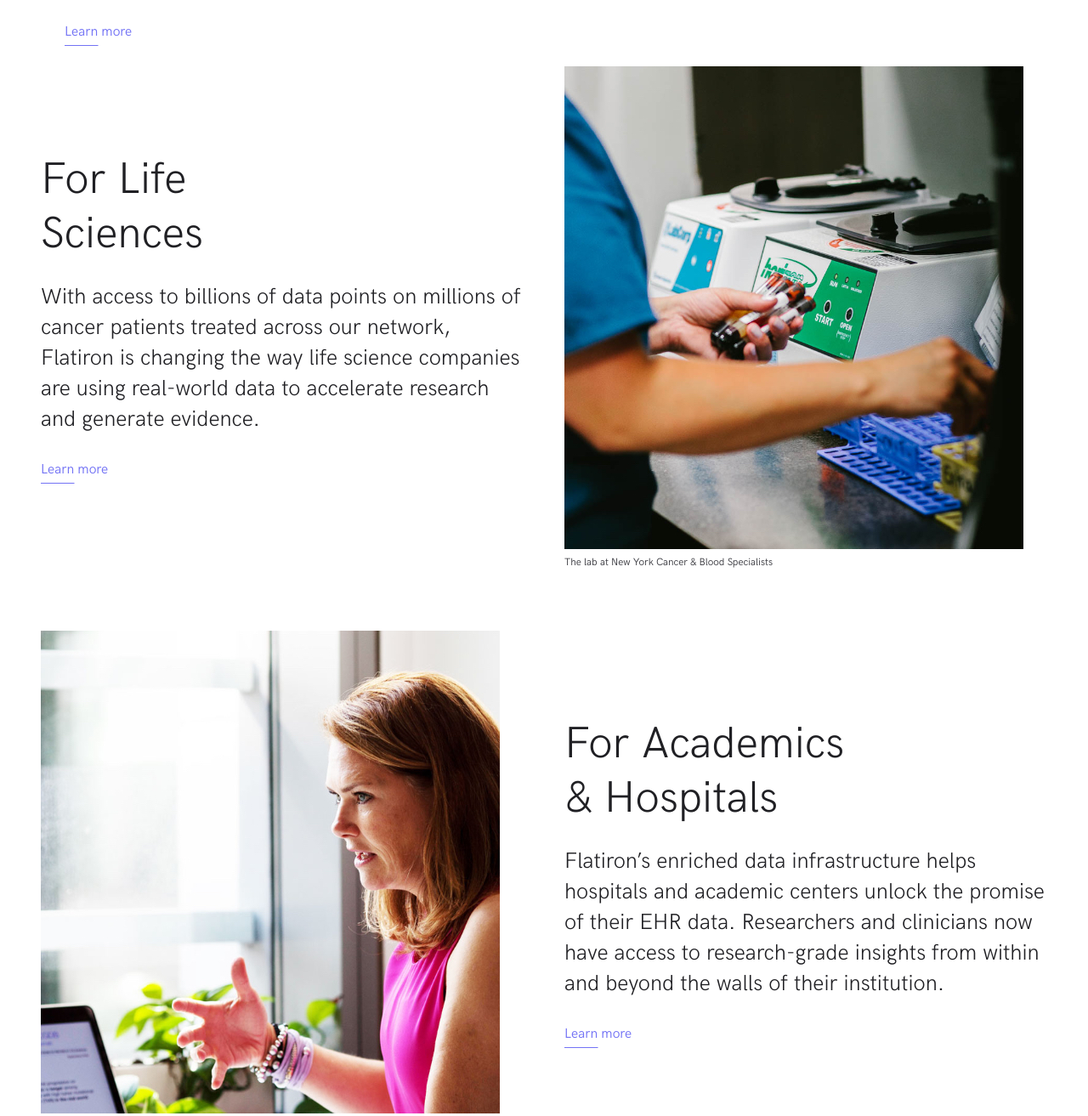
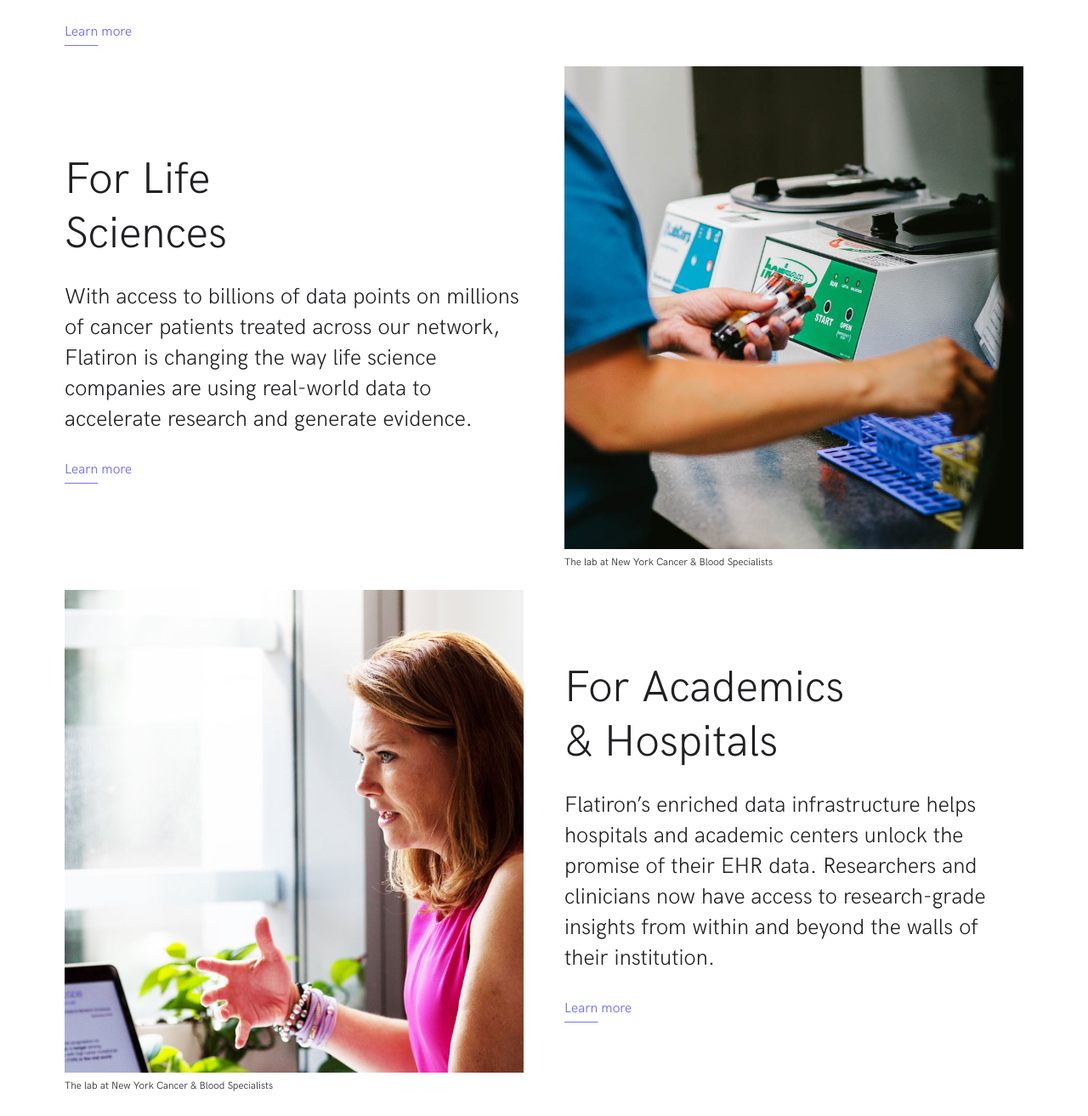
Before and after one commit to mct-ui/responsive-design-part-2-driessenslucas, a plain HTML site: page index.html in a window 1280 px wide. Shown: the part 1875-3188 px from the top of the page at 85% size. Drawn offline with Linux system fonts and the light colour scheme; files whose address does not match are found by name.

Commit message:
na containers toevoegen

```diff
--- a/index.html
+++ b/index.html
@@ -237,7 +237,8 @@
 						</div>
 					</div>
 				</article>
-
+            </div>
+            <div class="o-container">
 				<article class="o-section o-section--lg">
 					<div
 						class="o-layout o-layout--row-reverse o-layout--gutter-lg o-layout--align-center"
@@ -282,7 +283,8 @@
 						</div>
 					</div>
 				</article>
-
+            </div>
+            <div class="o-container">
 				<article class="o-section o-section--lg">
 					<div class="o-layout o-layout--gutter-lg o-layout--align-center">
 						<div class="o-layout__item u-1-of-2-bp3">
```
